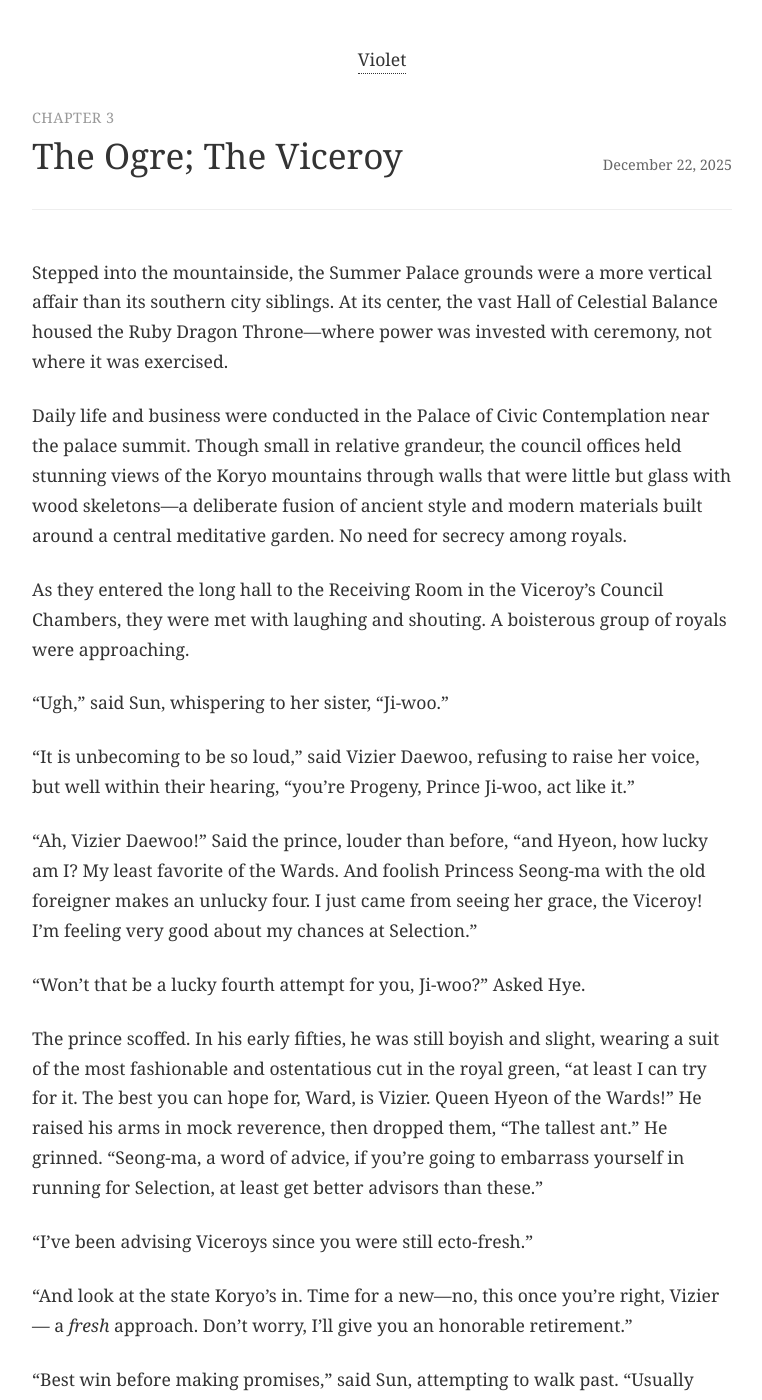
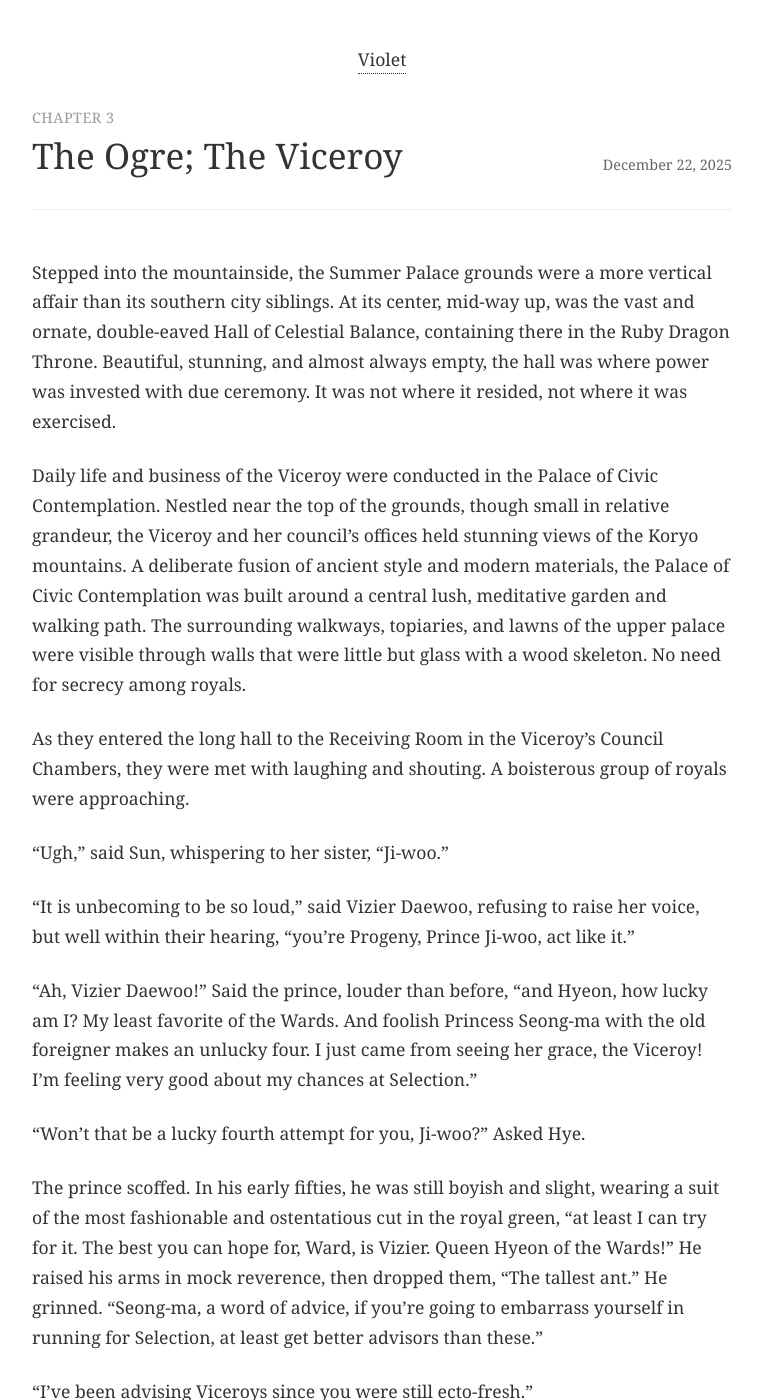
Before and after one commit to kmunki/kmunki.github.io, a Jekyll site: the page built from _fiction/violet/013-chapter-03.md, in a window 1280 px wide and 1400 px high, scrolled down 243 px. Shown: the whole window, without its empty margins (258-1020 px from the left). Built offline with Jekyll 4.4.1, drawn with Linux system fonts in a browser that asks for light colours; some of the changed text lies outside the part shown.

Commit message:
Restore architectural details and refine Ji-woo's movement
Addressed PR feedback on opening paragraphs and action clarity.

**Opening Paragraph 1 - Restored Details:**
- "mid-way up" - spatial specificity
- "ornate, double-eaved" - architectural detail (show, not tell)
- "Beautiful, stunning, and almost always empty" - establishes the
  ceremonial/actual power contrast with sensory detail
- "It was not where it resided, not where it was exercised" -
  restored the rhetorical repetition for emphasis

**Opening Paragraph 2 - Restored Flourishes:**
- "of the Viceroy" - clearer subject ownership
- "Nestled near the top" vs. "near the palace summit"
- "Viceroy and her council's offices" - specific attribution
- "central lush, meditative garden and walking path" - restored
  sensory details ("lush", separate mention of walking path)
- "surrounding walkways, topiaries, and lawns" - restored the
  fuller description of visible features
- "a wood skeleton" vs. "wood skeletons" (singular, more poetic)

**Ji-woo's Movement - Refined:**
- Changed "stepped forward" → "surged forward"
- "Surged" provides middle ground between:
  - "lunged" (too violent, implies attack)
  - "stepped forward" (too weak for Ji-woo's aggression)
- Conveys aggressive energy of intimidation without violence

**Why These Restorations Matter:**
Kyle's feedback: "My writing style isn't baroque, but it's not spare
either." The em-dash compressions felt "too essayish" and "sterile".
The removed details were doing important work:
- Architectural specifics ground the reader in a real place
- "Almost always empty" shows the ceremonial nature (don't tell)
- Flourishing touches ("lush", "topiaries") create atmosphere

Pattern: Again compressing for efficiency without preserving the
prose rhythm and atmospheric work of the original.

🤖 Generated with Claude Code
Co-Authored-By: Claude <noreply@anthropic.com>

```diff
--- a/_fiction/violet/013-chapter-03.md
+++ b/_fiction/violet/013-chapter-03.md
@@ -7,9 +7,9 @@ permalink: /fiction/violet/chapter-03/
 act: 1
 date: December 22, 2025
 ---
-Stepped into the mountainside, the Summer Palace grounds were a more vertical affair than its southern city siblings. At its center, the vast Hall of Celestial Balance housed the Ruby Dragon Throne—where power was invested with ceremony, not where it was exercised.
+Stepped into the mountainside, the Summer Palace grounds were a more vertical affair than its southern city siblings. At its center, mid-way up, was the vast and ornate, double-eaved Hall of Celestial Balance, containing there in the Ruby Dragon Throne. Beautiful, stunning, and almost always empty, the hall was where power was invested with due ceremony. It was not where it resided, not where it was exercised.
 
-Daily life and business were conducted in the Palace of Civic Contemplation near the palace summit. Though small in relative grandeur, the council offices held stunning views of the Koryo mountains through walls that were little but glass with wood skeletons—a deliberate fusion of ancient style and modern materials built around a central meditative garden. No need for secrecy among royals.
+Daily life and business of the Viceroy were conducted in the Palace of Civic Contemplation. Nestled near the top of the grounds, though small in relative grandeur, the Viceroy and her council's offices held stunning views of the Koryo mountains. A deliberate fusion of ancient style and modern materials, the Palace of Civic Contemplation was built around a central lush, meditative garden and walking path. The surrounding walkways, topiaries, and lawns of the upper palace were visible through walls that were little but glass with a wood skeleton. No need for secrecy among royals.
 
 As they entered the long hall to the Receiving Room in the Viceroy’s Council Chambers, they were met with laughing and shouting. A boisterous group of royals were approaching.
 
```
Also changed, not shown: other parts of _fiction/violet/013-chapter-03.md (+1 -1 lines).
